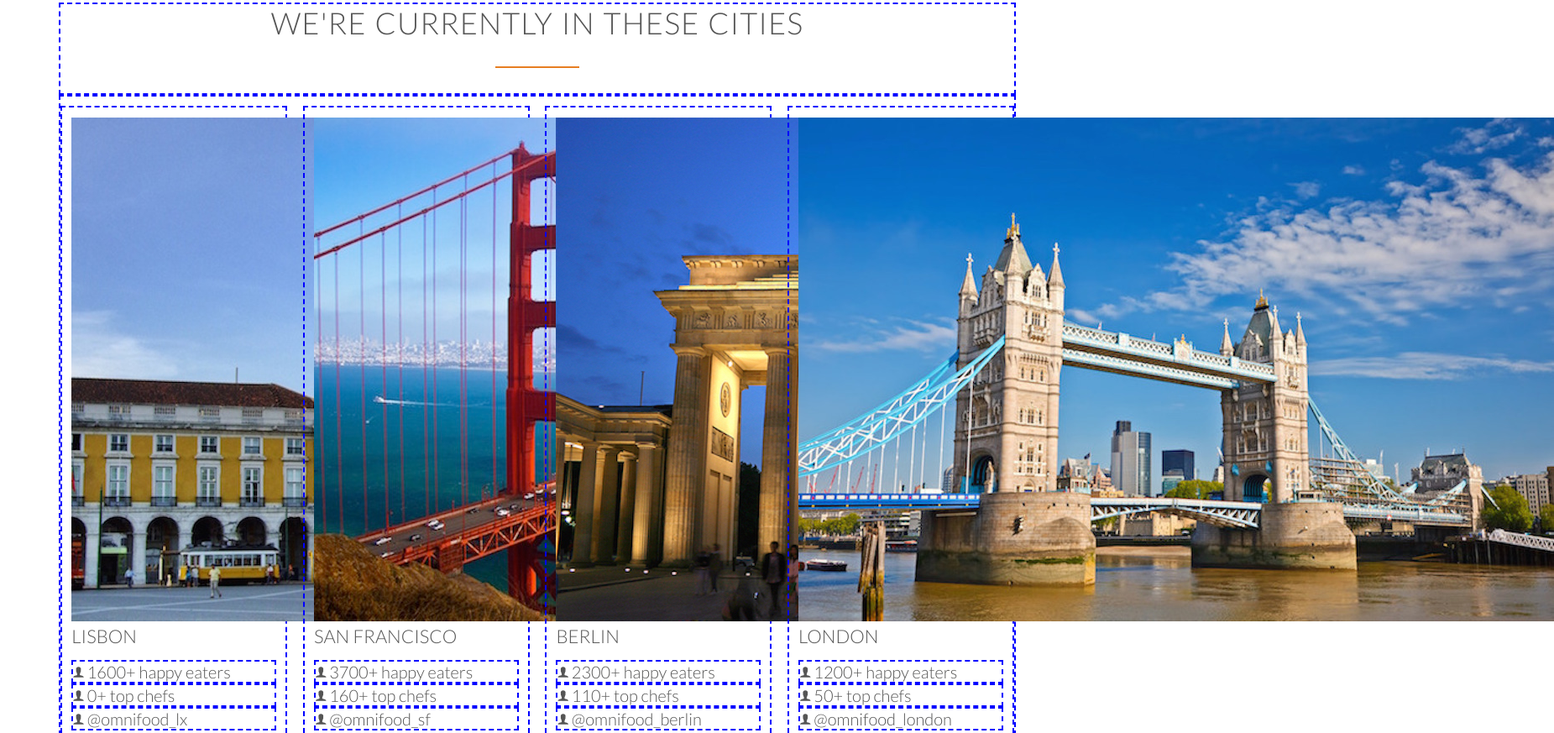
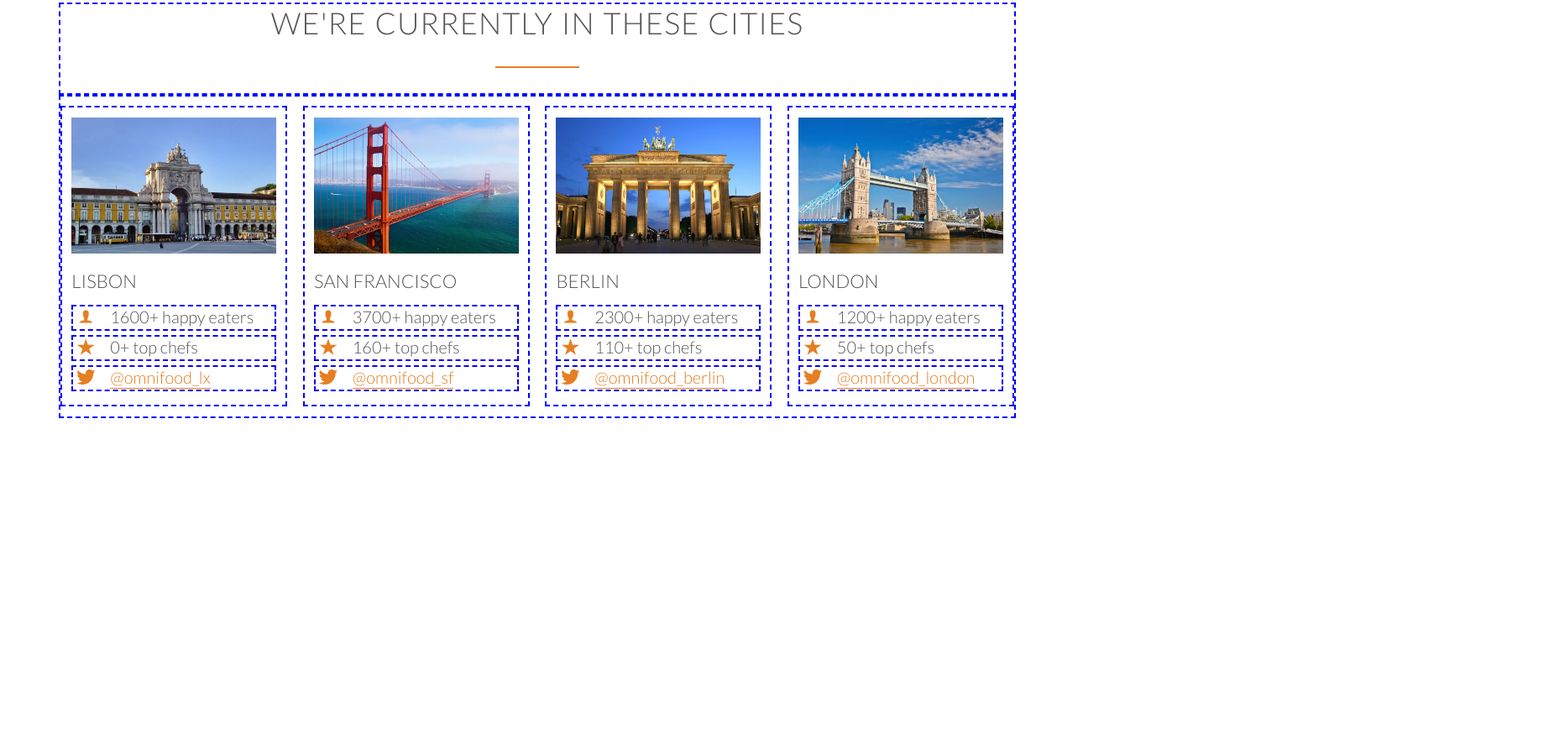
Before and after one commit to rickyru01/liveServerTesting, a plain HTML site: page course/omnifood/index.html in a window 1280 px wide. Shown: the part 2845-3718 px from the top of the page at 84% size, 1851 px wide, since content can reach past the window. After the commit the page ends 3423 px from the top, so only its background shows below. Drawn offline with Linux system fonts and the light colour scheme; files whose address does not match are found by name.

Commit message:
section 4: add css

```diff
--- a/course/omnifood/index.html
+++ b/course/omnifood/index.html
@@ -159,16 +159,16 @@
                 <!-- h3 is block so there will be a line break after image -->
                 <h3>Lisbon</h3>
                 <div class="city-feature">
-                    <i class="ion-ios-person"></i>
+                    <i class="ion-ios-person icon-small"></i>
                     1600+ happy eaters
                 </div>
                 <div class="city-feature">
-                    <i class="ion-ios-person"></i>
+                    <i class="ion-ios-star icon-small"></i>
                     0+ top chefs
                 </div>
                 <div class="city-feature">
-                    <i class="ion-ios-person"></i>
-                    @omnifood_lx
+                    <i class="ion-social-twitter icon-small"></i>
+                    <a href="#">@omnifood_lx</a>
                 </div>
 
             </div>
@@ -178,16 +178,16 @@
                 <!-- h3 is block so there will be a line break after image -->
                 <h3>San Francisco</h3>
                 <div class="city-feature">
-                    <i class="ion-ios-person"></i>
+                    <i class="ion-ios-person icon-small"></i>
                     3700+ happy eaters
                 </div>
                 <div class="city-feature">
-                    <i class="ion-ios-person"></i>
+                    <i class="ion-ios-star icon-small"></i>
                     160+ top chefs
                 </div>
                 <div class="city-feature">
-                    <i class="ion-ios-person"></i>
-                    @omnifood_sf
+                    <i class="ion-social-twitter icon-small"></i>
+                    <a href="#">@omnifood_sf</a>
                 </div>
 
             </div>
@@ -197,16 +197,16 @@
                 <!-- h3 is block so there will be a line break after image -->
                 <h3>Berlin</h3>
                 <div class="city-feature">
-                    <i class="ion-ios-person"></i>
+                    <i class="ion-ios-person icon-small"></i>
                     2300+ happy eaters
                 </div>
                 <div class="city-feature">
-                    <i class="ion-ios-person"></i>
+                    <i class="ion-ios-star icon-small"></i>
                     110+ top chefs
                 </div>
                 <div class="city-feature">
-                    <i class="ion-ios-person"></i>
-                    @omnifood_berlin
+                    <i class="ion-social-twitter icon-small"></i>
+                    <a href="#">@omnifood_berlin</a>
                 </div>
             </div>
 
@@ -215,16 +215,16 @@
                 <!-- h3 is block so there will be a line break after image -->
                 <h3>London</h3>
                 <div class="city-feature">
-                    <i class="ion-ios-person"></i>
+                    <i class="ion-ios-person icon-small"></i>
                     1200+ happy eaters
                 </div>
                 <div class="city-feature">
-                    <i class="ion-ios-person"></i>
+                    <i class="ion-ios-star icon-small"></i>
                     50+ top chefs
                 </div>
                 <div class="city-feature">
-                    <i class="ion-ios-person"></i>
-                    @omnifood_london
+                    <i class="ion-social-twitter icon-small"></i>
+                    <a href="#">@omnifood_london</a>
                 </div>
             </div>
 
--- a/course/omnifood/resources/css/style.css
+++ b/course/omnifood/resources/css/style.css
@@ -196,6 +196,36 @@ h2:after {
     color: #e67e22;
     margin-bottom: 10px;
 }
+.icon-small{
+    display: inline-block;
+    width: 30px;
+    text-align: center;
+    color: #e67e22;
+    font-size: 120%;
+    margin-right: 10px;
+
+    /* secret to align text and icons. just for reference. no big difference without it */
+    line-height: 120%;
+    vertical-align: middle;
+    margin-top: -5px;
+}
+
+/*---------LINKS---------*/
+a:link,
+a:visited{
+    color: #e67e22;
+    text-decoration: none;
+    /* space between link text and the border */
+    padding-bottom: 1px;
+    border-bottom: 1px solid #e67e22;
+    transition: border-bottom 0.2s, color 0.2s;
+}
+
+a:hover,
+a:active{
+    color: #555;
+    border-bottom: 1px solid transparent;
+}
 
 .logo {
     margin-top: 20px;
@@ -353,9 +383,30 @@ We need to set the left phone image and right step text with different values.
     float: left;
     margin-right: 30px;
 }
+/* remove the border effects brought by section 4 */
+.btn-app:link,
+.btn-app:visited{
+    border: 0px;
+}
 /* make images same height */
 .btn-app img{
     height: 50px;
     width: auto;
     margin-right: 10px;
 }
+
+/* --------------------------------------------- */
+/* SECTION 4 CITIES */
+/* --------------------------------------------- */
+
+.box img{
+    /* parent */
+    width: 100%;
+    height: auto;
+    /* h3 force line break, so, there is 15px between image and the h3 on the bottom */
+    margin-bottom: 15px;
+}
+
+.city-feature{
+    margin-bottom: 5px;
+}
```
